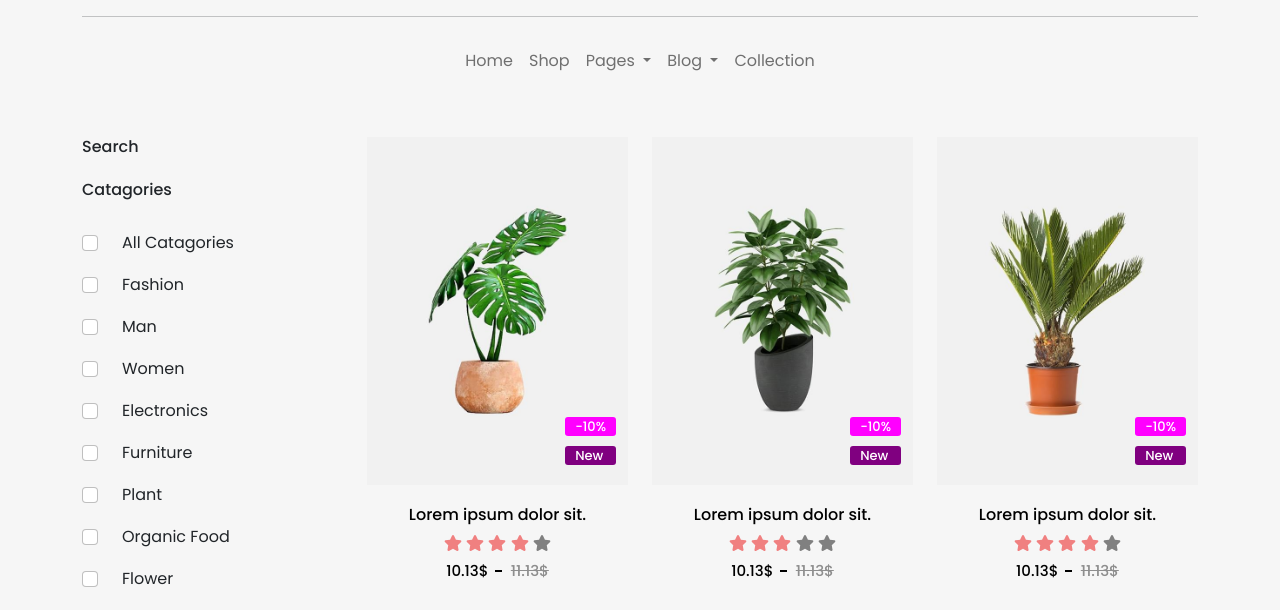
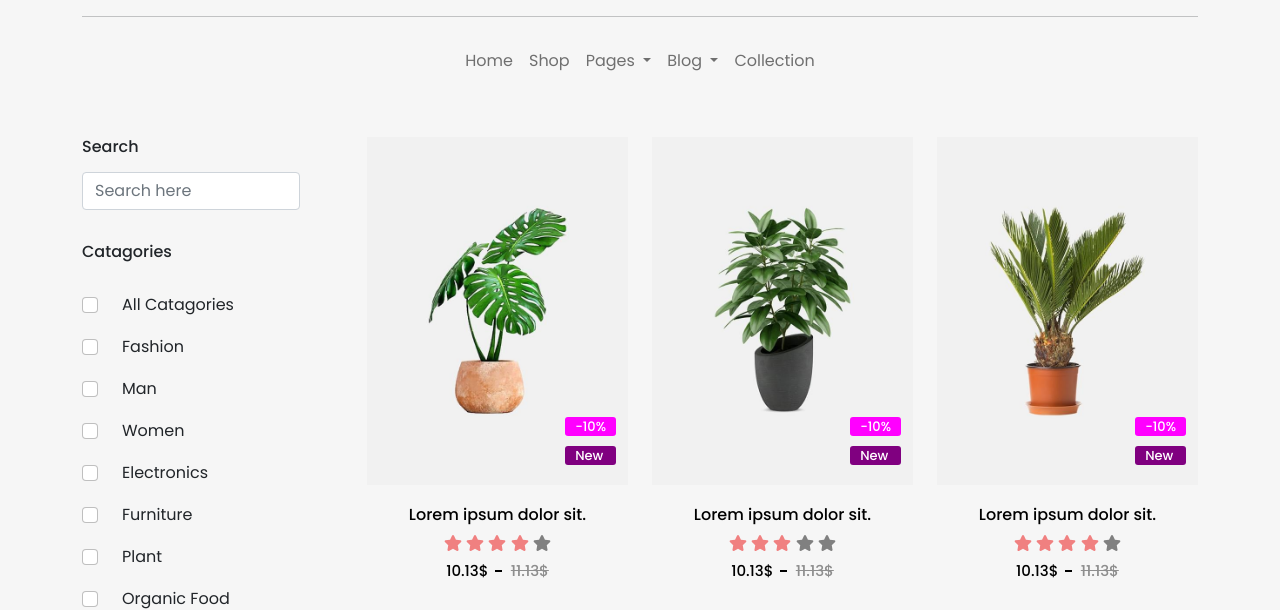
Before and after one commit to Gunners-Dev/Van-Bang-Ecommerce, a website built with Parcel: page src/shop.html in a window 1280 px wide. Shown: the part 74-684 px from the top of the page. Built offline with nearby package versions, Linux system fonts and the light colour scheme.

Commit message:
pagination & other changes

```diff
--- a/src/shop.html
+++ b/src/shop.html
@@ -118,6 +118,13 @@
             <div class="col-md-3">
                 <div class="search_area">
                     <h6>Search</h6>
+                    <nav class="navbar navbar-light">
+                        <div class="col-md-10">
+                          <form class="d-flex">
+                            <input class="form-control" type="search" placeholder="Search here" aria-label="Search">
+                          </form>
+                        </div>
+                      </nav>
                 </div>
                 <!-- checbox portion statrs -->
                 <div class="catagories">
@@ -1001,6 +1008,8 @@
                     <li><a href="#">6</a></li>
                     <li><a href="#">7</a></li>
                     <li><a href="#">8</a></li>
+                    <li><a href="#"><i class="fas fa-angle-double-right"></i></a></li>
+                    <li><a href="#">10</a></li>
                 </ul>
             </div>
         </div>
```
Also changed, not shown: dist/shop.html, 6 other files.
